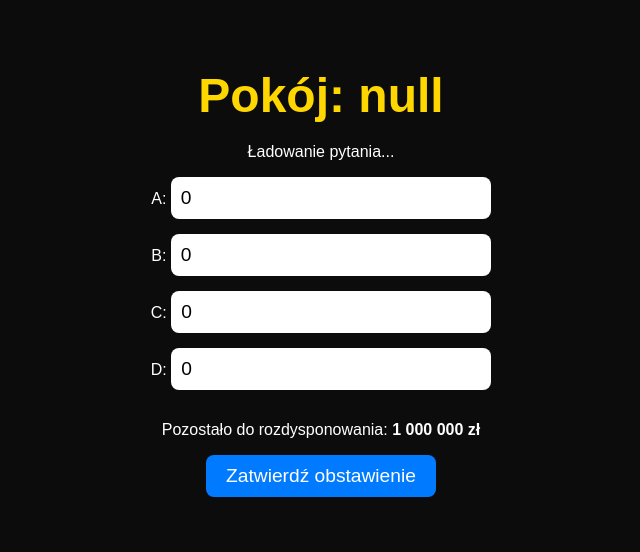
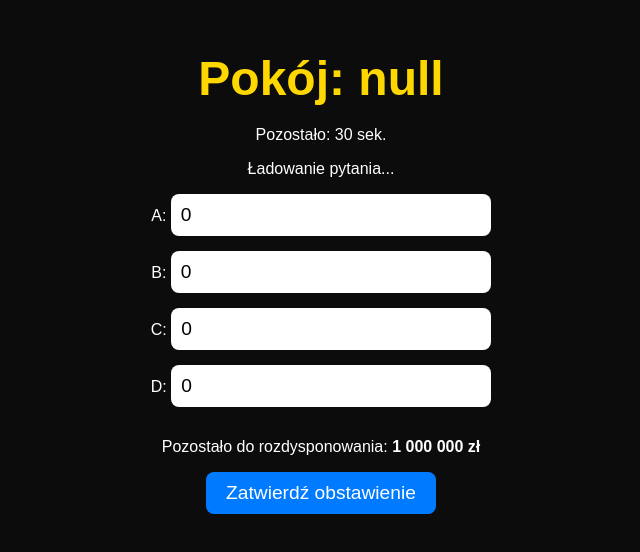
Before and after one commit to MrEverY/PostawNaMilion, a website: page public/game.html in a window 1280 px wide. Shown: the part 134-686 px from the top of the page, without its empty margins (319-959 px from the left). Drawn offline with nearby package versions, Linux system fonts and the light colour scheme; no server answers.

Commit message:
dodajemy licznik

```diff
--- a/public/game.html
+++ b/public/game.html
@@ -8,6 +8,8 @@
 <body>
   <div class="container">
     <h1 id="room-title">Pokój: ...</h1>
+    <p id="timer">Pozostało: 30 sek.</p>
+
     <div id="question-box">
       <p id="question">Ładowanie pytania...</p>
       <div id="answers">
```
